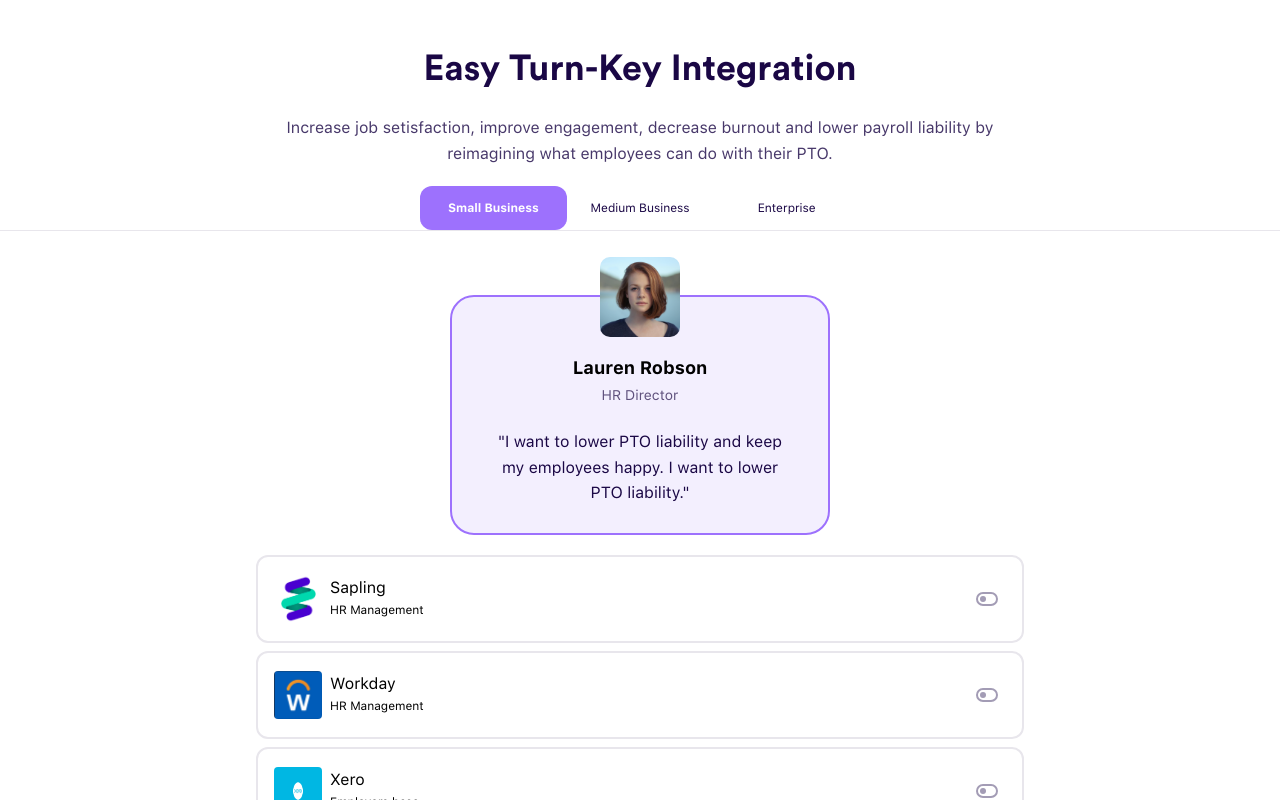
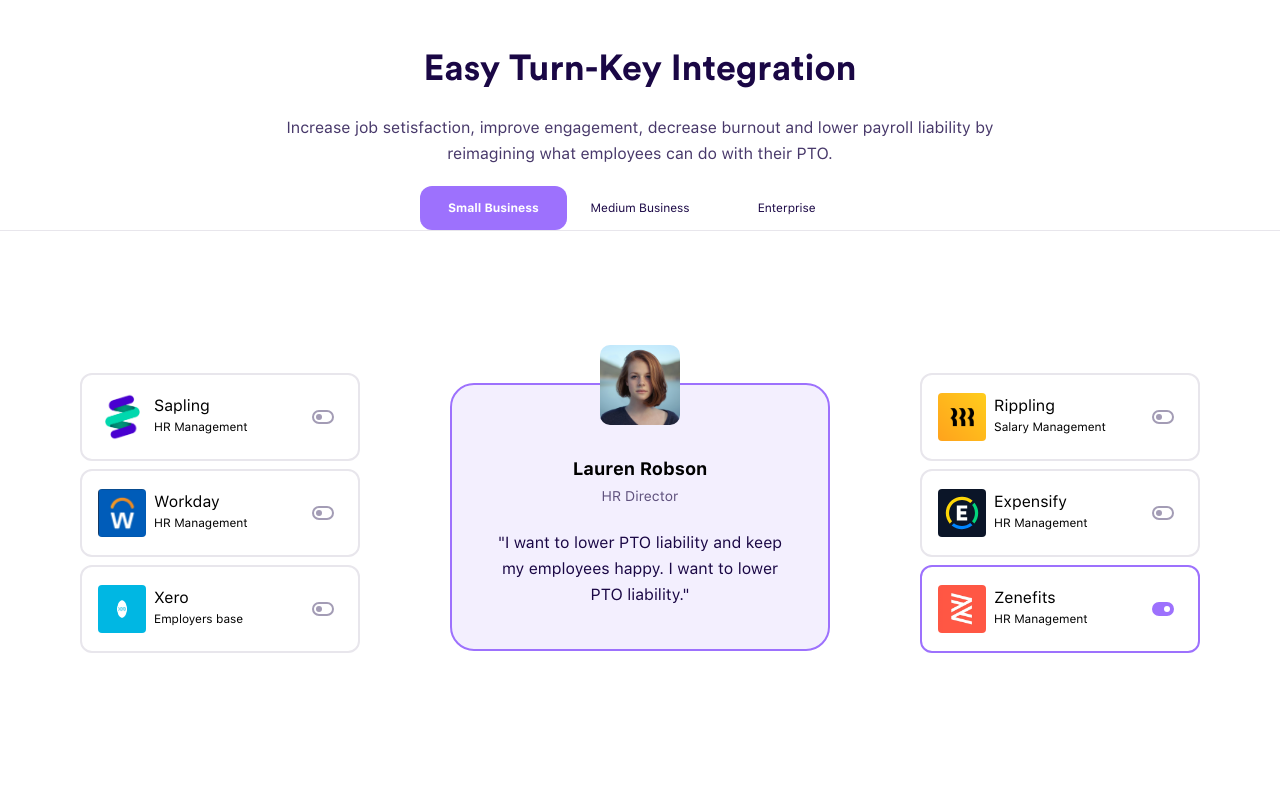
Before and after one commit to romeonatchkebia/Easy-Turn-Key-Integration, a React (Vite) app: page / in a window 1280 px wide. Built offline with nearby package versions, Linux system fonts and the light colour scheme.

Commit message:
web responsive

```diff
--- a/src/components/Profile/Profile.tsx
+++ b/src/components/Profile/Profile.tsx
@@ -1,8 +1,13 @@
 import profileImg from "../../assets/images/christopher-campbell-rDEOVtE7vOs-unsplash.jpg";
+import { ProfileProps } from "../../types/Profile";
 
-const Profile = () => {
+const Profile = ({ isLargeScreen }: ProfileProps) => {
   return (
-    <section className="flex w-full h-full justify-center items-center px-[26px] pt-16">
+    <section
+      className={`flex w-full h-full justify-center items-center ${
+        isLargeScreen ? "" : "pt-16 px-[26px]"
+      }`}
+    >
       <div className="relative flex w-full h-full justify-center items-center min-w-[323px] min-h-60 max-w-[380px] max-h-[268px] border-2 bg-background border-active rounded-[24px]">
         <img
           src={profileImg}
--- /dev/null
+++ b/src/components/turn_key_integration/Body/Body.tsx
@@ -0,0 +1,56 @@
+import useWindowSize from "../../../hooks/useWindowSize";
+import { BodyProps } from "../../../types/Body";
+import IntegrationCard from "../../IntegrationCard/IntegrationCard";
+import Profile from "../../Profile/Profile";
+
+const Body = ({
+  integrationPartners,
+  activeButton,
+  handleIsIntegrationActive,
+  setBusinessTypeBtn,
+}: BodyProps) => {
+  const { width } = useWindowSize();
+
+  if (!width) return;
+  const isLargeScreen = width >= 1280;
+
+  return isLargeScreen ? (
+    <div
+      className={`flex flex-1 items-center w-full mt-[50px] px-20 h-[299px]`}
+    >
+      <div className="flex flex-col items-center gap-2 overflow-y-scroll h-72 scrollbar-hide w-full max-w-[280px]">
+        {integrationPartners.slice(0, 3).map((item) => (
+          <IntegrationCard
+            key={item.id}
+            url={item.url}
+            title={item.title}
+            subTitle={item.subTitle}
+            activeButton={activeButton}
+            active={handleIsIntegrationActive(item.title)}
+            setBusinessTypeBtn={setBusinessTypeBtn}
+          />
+        ))}
+      </div>
+
+      <Profile isLargeScreen={isLargeScreen} />
+
+      <div className="flex flex-col items-center gap-2 overflow-y-scroll h-72 scrollbar-hide w-full max-w-[280px]">
+        {integrationPartners.slice(3).map((item) => (
+          <IntegrationCard
+            key={item.id}
+            url={item.url}
+            title={item.title}
+            subTitle={item.subTitle}
+            activeButton={activeButton}
+            active={handleIsIntegrationActive(item.title)}
+            setBusinessTypeBtn={setBusinessTypeBtn}
+          />
+        ))}
+      </div>
+    </div>
+  ) : (
+    <Profile isLargeScreen={isLargeScreen} />
+  );
+};
+
+export default Body;
--- a/src/components/turn_key_integration/TurnKeyIntegration.tsx
+++ b/src/components/turn_key_integration/TurnKeyIntegration.tsx
@@ -8,8 +8,8 @@ import xero from "../../assets/logos/xero.png";
 import rippling from "../../assets/logos/rippling.png";
 import Expensify from "../../assets/logos/expensify.svg";
 import Zenefits from "../../assets/logos/zenefits.webp";
-import Profile from "../Profile/Profile";
 import Header from "./Header/Header";
+import Body from "./Body/Body";
 
 const integrationPartners = [
   { id: 1, title: "Sapling", subTitle: "HR Management", url: sapling },
@@ -86,9 +86,14 @@ const TurnKeyIntegration = () => {
         </div>
       </section>
 
-      <Profile />
+      <Body
+        activeButton={activeButton}
+        integrationPartners={integrationPartners}
+        handleIsIntegrationActive={handleIsIntegrationActive}
+        setBusinessTypeBtn={setBusinessTypeBtn}
+      />
 
-      <section className="flex flex-col mt-5 px-[26px] w-full items-center">
+      <section className="flex flex-col mt-5 px-[26px] w-full items-center xl:hidden">
         <div className="flex flex-col items-center gap-2 overflow-y-scroll h-72 scrollbar-hide w-full max-w-screen-md">
           {integrationPartners.map((item) => (
             <IntegrationCard
--- /dev/null
+++ b/src/hooks/useWindowSize.tsx
@@ -0,0 +1,27 @@
+import { useState, useEffect } from "react";
+import { WindowSize } from "../types/WindowSize";
+
+const useWindowSize = () => {
+  const [windowSize, setWindowSize] = useState<WindowSize>({
+    width: undefined,
+    height: undefined,
+  });
+
+  useEffect(() => {
+    function handleResize() {
+      setWindowSize({
+        width: window.innerWidth,
+        height: window.innerHeight,
+      });
+    }
+
+    window.addEventListener("resize", handleResize);
+    handleResize();
+
+    return () => window.removeEventListener("resize", handleResize);
+  }, []);
+
+  return windowSize;
+};
+
+export default useWindowSize;
--- /dev/null
+++ b/src/types/Body.ts
@@ -0,0 +1,10 @@
+import { Dispatch, SetStateAction } from "react";
+import { IntegrationPartners } from "./TurnKeyIntegration";
+import { BusinessTypeBtnData } from "./BusinessTypeBtn";
+
+export interface BodyProps {
+  handleIsIntegrationActive: (title: string) => boolean;
+  setBusinessTypeBtn: Dispatch<SetStateAction<BusinessTypeBtnData>>;
+  integrationPartners: IntegrationPartners;
+  activeButton: string;
+}
--- /dev/null
+++ b/src/types/Profile.ts
@@ -0,0 +1,3 @@
+export type ProfileProps = {
+  isLargeScreen?: boolean;
+};
--- /dev/null
+++ b/src/types/WindowSize.ts
@@ -0,0 +1,4 @@
+export type WindowSize = {
+  width: number | undefined;
+  height: number | undefined;
+};
```
Also changed, not shown: src/types/TurnKeyIntegration.ts (added, +8 -0 lines).
